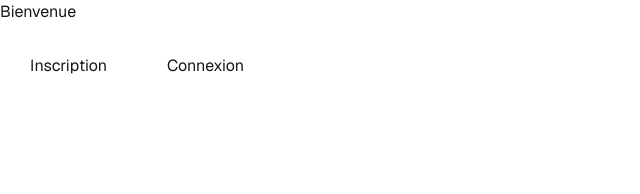
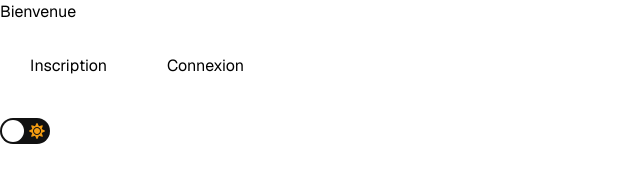
Before and after one commit to seb-mlrd/media-chalenge, a Next.js app: page / in a window 1280 px wide. Shown: the top 194 px of the page, without its empty margins (0-640 px from the left). Built offline with nearby package versions, Linux system fonts and the light colour scheme; no server answers.

Commit message:
ajout du dark mode

```diff
--- a/app/globals.css
+++ b/app/globals.css
@@ -4,15 +4,13 @@
 
 
 :root {
-  --background: #ffffff;
-  --foreground: #171717;
+  --background: white;
+  --foreground: black;
 }
 
-@media (prefers-color-scheme: dark) {
-  :root {
-    --background: #0a0a0a;
-    --foreground: #ededed;
-  }
+[data-theme='dark'] {
+  --background: #2A2C35;
+  --foreground: white;
 }
 
 html,
@@ -53,3 +51,42 @@ a {
     color-scheme: dark;
   }
 }
+
+
+
+.checkbox {
+  opacity: 0;
+  position: absolute;
+}
+
+.checkbox-label {
+  background-color: #111;
+  width: 50px;
+  height: 26px;
+  border-radius: 50px;
+  position: relative;
+  padding: 5px;
+  cursor: pointer;
+  display: flex;
+  justify-content: space-between;
+  align-items: center;
+}
+
+.fa-moon {color: #f1c40f;}
+
+.fa-sun {color: #f39c12;}
+
+.checkbox-label .ball {
+  background-color: #fff;
+  width: 22px;
+  height: 22px;
+  position: absolute;
+  left: 2px;
+  top: 2px;
+  border-radius: 50%;
+  transition: transform 0.2s linear;
+}
+
+.checkbox:checked + .checkbox-label .ball {
+  transform: translateX(24px);
+}
--- a/app/layout.js
+++ b/app/layout.js
@@ -17,12 +17,16 @@ export const metadata = {
   description: "Application de gestion d'articles et de contenu média",
 };
 
+import { ThemeProvider } from 'next-themes';
+
 export default function RootLayout({ children }) {
   return (
-    <html lang="fr">
+    <html lang="fr" suppressHydrationWarning>
       <body className={`${geistSans.variable} ${geistMono.variable}`}>
         <AuthProvider>
-          {children}
+          <ThemeProvider>
+            {children}
+          </ThemeProvider>
         </AuthProvider>
       </body>
     </html>
--- a/app/page.js
+++ b/app/page.js
@@ -3,12 +3,18 @@
 import { useAuth } from '../context/AuthContext';
 import LogoutButton from "../components/LogoutButton";
 import { useRouter } from 'next/navigation';
-
+import { useTheme } from 'next-themes'
+import { FaSun, FaMoon } from 'react-icons/fa';
+import './globals.css'
 export default function Home() {
     const { user, loading } = useAuth();
+    const { theme, setTheme } = useTheme()
     const router = useRouter();
     if (loading) return <p>Chargement...</p>;
 
+    const handleThemeToggle = () => {
+      setTheme(theme === 'light' ? 'dark' : 'light');
+    };
     return (
       <div>
         <h1>Bienvenue {user && user.nickname}</h1>
@@ -25,6 +31,20 @@ export default function Home() {
             </button>
           </div>
         }
+        <div style={{ marginTop: 30 }}>
+          <input
+            type="checkbox"
+            id="checkbox"
+            className="checkbox"
+            onChange={handleThemeToggle}
+            checked={theme === 'dark'}
+          />
+          <label htmlFor="checkbox" className="checkbox-label">
+            <FaMoon className="fa-moon" />
+            <FaSun className="fa-sun" />
+            <span className="ball"></span>
+          </label>
+        </div>
       </div>
     );
 }
--- a/package.json
+++ b/package.json
@@ -17,6 +17,7 @@
     "react-icons": "^5.5.0"
   },
   "devDependencies": {
+    "@tailwindcss/postcss": "^4.1.10",
     "autoprefixer": "^10.4.21",
     "postcss": "^8.5.6",
     "tailwindcss": "^3.4.1"
```
Also changed, not shown: 1 other file (tests, documents, lock files or other folders). Lines whose indentation alone changed are shown as unchanged.
